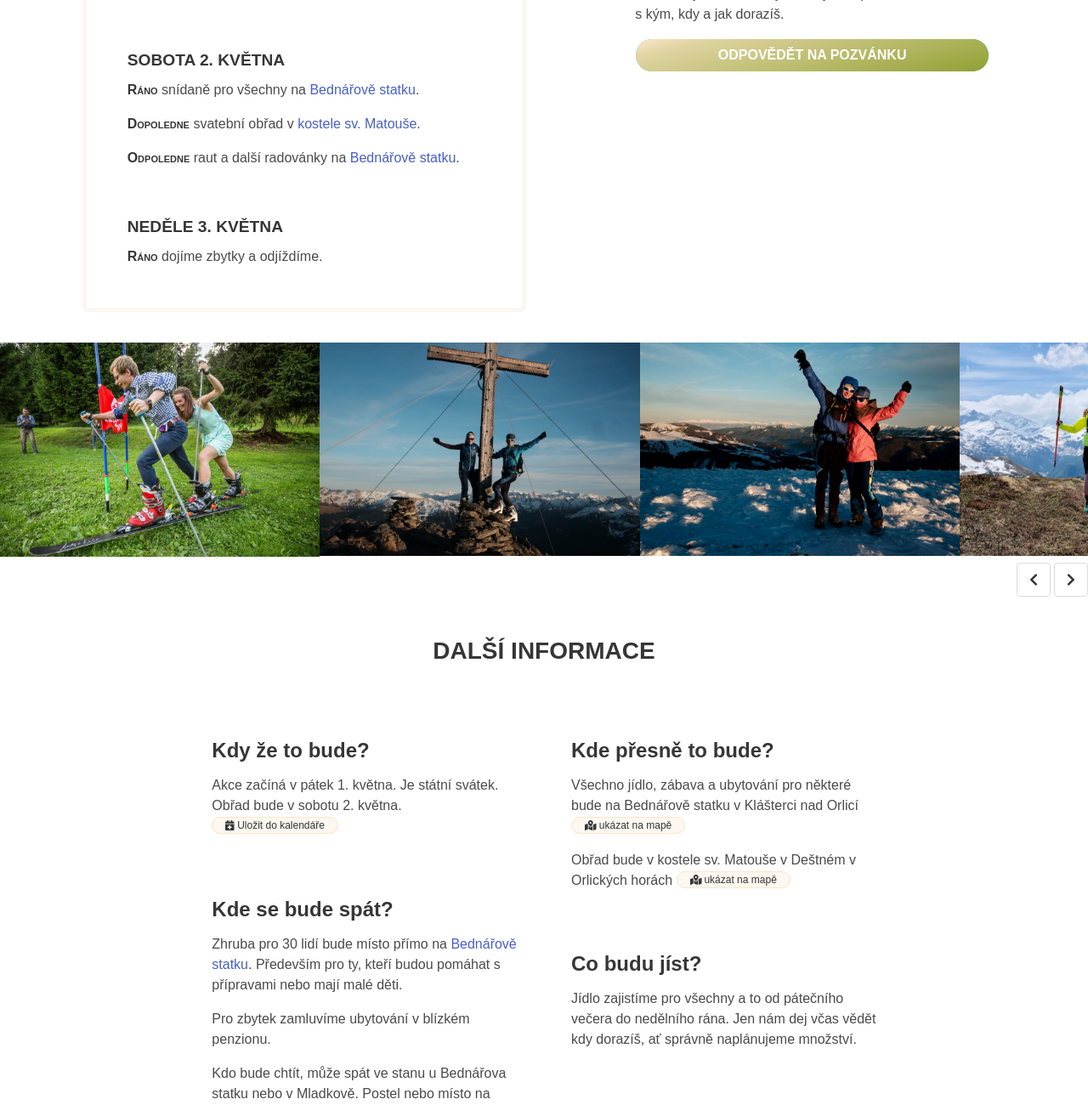
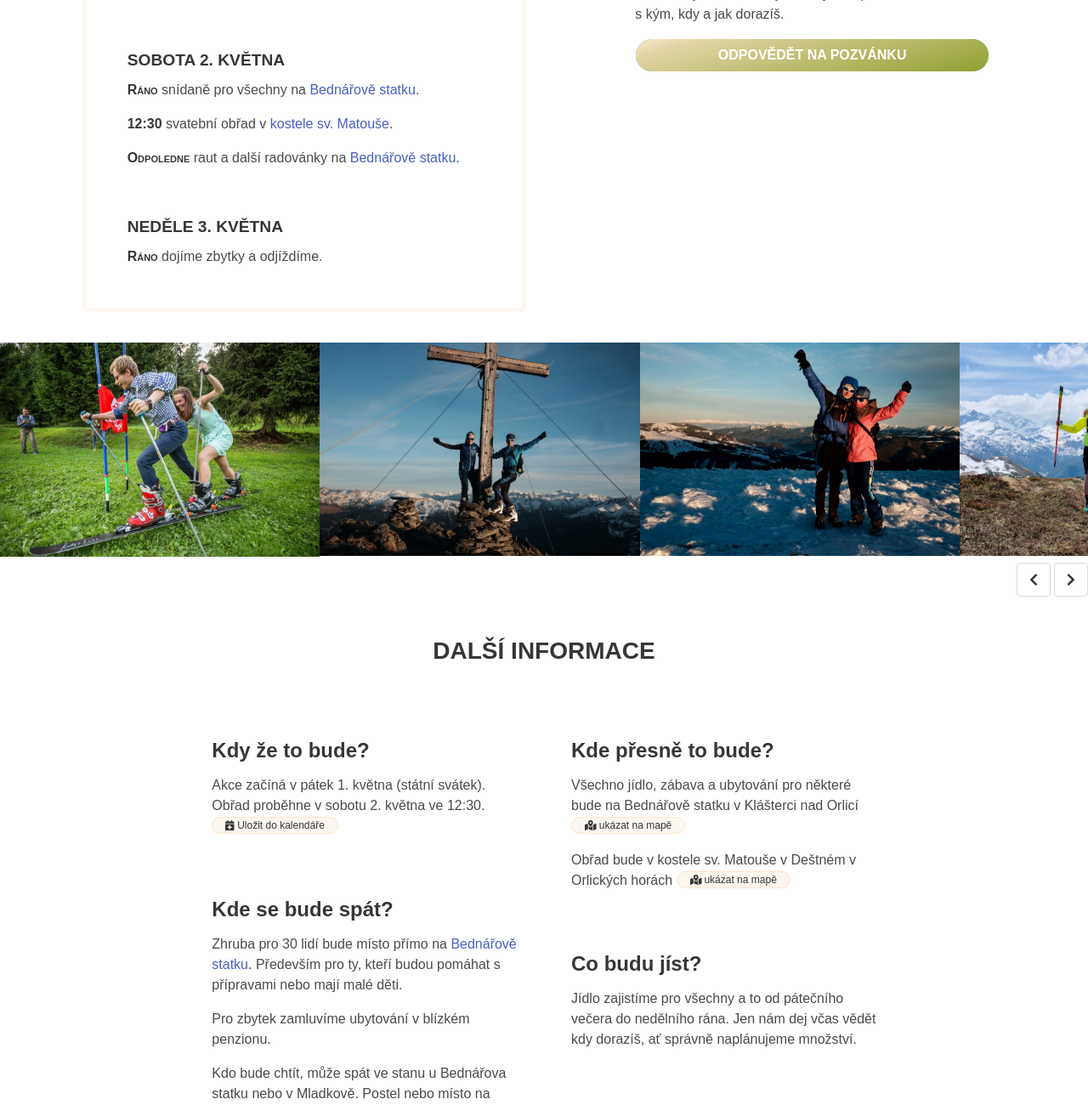
Before and after one commit to jancervinka/barca-honza, a plain HTML site: page index.html in a window 1280 px wide. Shown: the part 920-2220 px from the top of the page at 85% size. Drawn offline with nearby package versions, Linux system fonts and the light colour scheme; a web font is replaced by a local one.

Commit message:
Martina's improvements

```diff
--- a/index.html
+++ b/index.html
@@ -58,7 +58,7 @@
             <section>
                 <h3>Sobota 2. května</h3>
                 <p><strong>Ráno</strong> snídaně pro všechny na <a href="https://en.mapy.cz/s/jesunaruke" target="_blank">Bednářově statku‍</a>.</p>
-                <p><strong>Dopoledne</strong> svatební obřad v <a href="https://en.mapy.cz/s/jadararobe" target="_blank">kostele sv. Matouše‍</a>.‍</p>
+                <p><strong>12:30</strong> svatební obřad v <a href="https://en.mapy.cz/s/jadararobe" target="_blank">kostele sv. Matouše‍</a>.‍</p>
                 <p><strong>Odpoledne</strong> raut a další radovánky na <a href="https://en.mapy.cz/s/jesunaruke" target="_blank">Bednářově statku‍</a>.‍‍</p>
             </section>
 
@@ -129,7 +129,7 @@
                 <div class="column">
                     <section>
                         <h3>Kdy že to bude?</h3>
-                        <p>Akce začíná v pátek 1. května. Je státní svátek. Obřad bude v sobotu 2. května. <a href="barca-honza.ics" role="button" class="secondary button is-rounded is-small is-inline"><i class="fas fa-calendar-plus"></i> Uložit do kalendáře</a></p>
+                        <p>Akce začíná v pátek 1. května (státní svátek). Obřad proběhne v sobotu 2. května ve 12:30. <a href="barca-honza.ics" role="button" class="secondary button is-rounded is-small is-inline"><i class="fas fa-calendar-plus"></i> Uložit do kalendáře</a></p>
                     </section>
 
                     <section>
@@ -153,7 +153,7 @@
                     <section>
                         <h3>Co si mám obléci?</h3>
                         <p>Vem si cokoliv, v čem ti bude přijemně ve své oblíbené barvě. Oblek i jiné přehnaně formální oblečení můžeš nechat doma.</p>
-                        <p>Nezapomeň, že budeme v horách. Může pršet, sněžit, foukat, ale taky může být vedro. Počítej s tím a vezmi si vhodné oblečení. Přibal i něco na vycházku do přírody.</p>
+                        <p>Nezapomeň, že budeme v horách. Může pršet, sněžit, foukat, ale taky může být vedro. Počítej s tím a vezmi si vhodné oblečení a obuv. Přibal i něco na vycházku do přírody.</p>
                     </section>
                 </div>
                 <div class="column">
```
